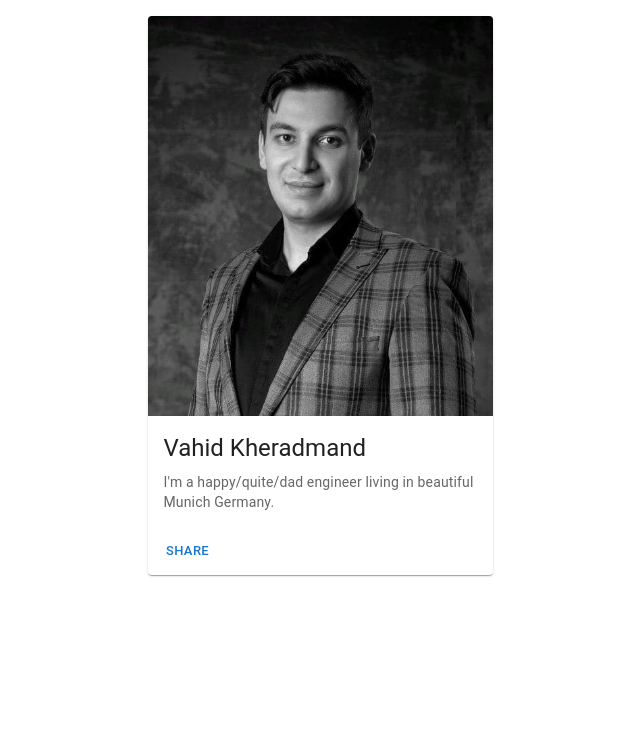
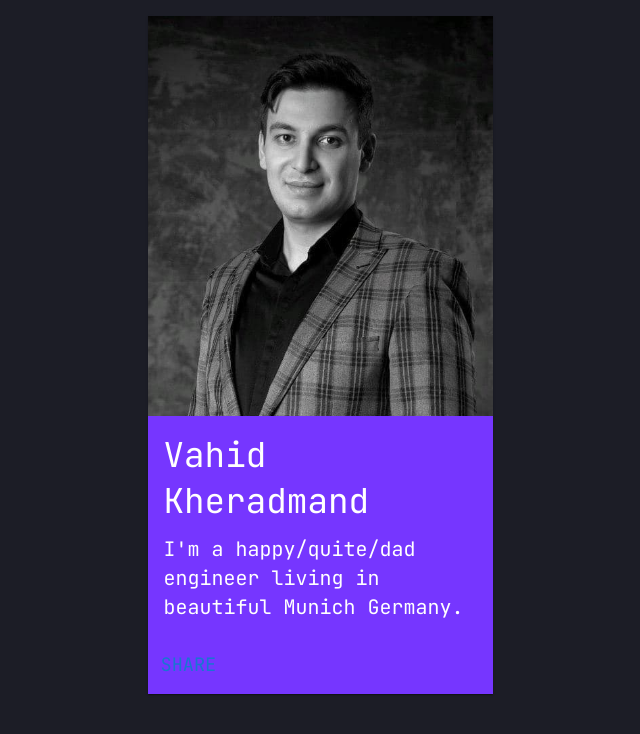
Before and after one commit to developerium/developerium.github.io, a React (Create React App) app: page / in a window 1280 px wide. Shown: the top 734 px of the page, without its empty margins (320-960 px from the left). Built offline with nearby package versions, Linux system fonts and the light colour scheme.

Commit message:
Styling the info card

```diff
--- a/public/index.html
+++ b/public/index.html
@@ -39,6 +39,7 @@
       #root {
         width: 100%;
         height: 100%;
+        background-color: #1c1d26;
       }
     </style>
   </head>
--- a/src/App.tsx
+++ b/src/App.tsx
@@ -4,9 +4,12 @@ import { InfoCard } from './components/InfoCard'
 import myImage from './assets/me-01.jpg'
 
 import { Layout } from './components/Layout'
+import { ThemeProvider } from '@mui/material'
+import { appTheme } from './config/theme-config'
 
 function App() {
   return (
+    <ThemeProvider theme={appTheme}>
       <Layout>
         <InfoCard
           title={'Vahid Kheradmand'}
@@ -16,6 +19,7 @@ function App() {
           image={myImage}
         />
       </Layout>
+    </ThemeProvider>
   )
 }
 
--- a/src/components/InfoCard.tsx
+++ b/src/components/InfoCard.tsx
@@ -1,9 +1,12 @@
 import React, { FC } from 'react'
-import Card from '@mui/material/Card'
+import Card, { CardProps } from '@mui/material/Card'
 import CardContent from '@mui/material/CardContent'
 import CardMedia from '@mui/material/CardMedia'
 import Typography from '@mui/material/Typography'
-import { Button, CardActionArea, CardActions } from '@mui/material'
+import Button from '@mui/material/Button'
+import CardActionArea from '@mui/material/CardActionArea'
+import CardActions from '@mui/material/CardActions'
+import { purpleColor, whiteColor } from '../config/theme-config'
 
 interface InfoCardProps {
   title: string
@@ -11,7 +14,12 @@ interface InfoCardProps {
   image: string
 }
 
-const rootStyle = { maxWidth: 345 }
+const rootStyle: CardProps['sx'] = {
+  maxWidth: 345,
+  backgroundColor: purpleColor,
+  border: 0,
+  borderRadius: 0,
+}
 
 export const InfoCard: FC<InfoCardProps> = ({ title, description, image }) => (
   <Card sx={rootStyle}>
@@ -19,11 +27,16 @@ export const InfoCard: FC<InfoCardProps> = ({ title, description, image }) => (
       <CardMedia component="img" height="400" image={image} alt={title} />
 
       <CardContent>
-        <Typography gutterBottom variant="h5" component="div">
+        <Typography
+          gutterBottom
+          variant="h5"
+          component="div"
+          color={whiteColor}
+        >
           {title}
         </Typography>
 
-        <Typography variant="body2" color="text.secondary">
+        <Typography variant="body2" color={whiteColor}>
           {description}
         </Typography>
       </CardContent>
--- /dev/null
+++ b/src/config/theme-config.ts
@@ -0,0 +1,12 @@
+import { createTheme } from '@mui/material'
+
+export const appTheme = createTheme({
+  typography: {
+    fontFamily: 'JetBrains Mono',
+    fontSize: 20,
+  },
+})
+
+// NOTE : app's black background is set in index.html file for better ux (not flickering)
+export const purpleColor = '#7636ff'
+export const whiteColor = '#fff'
```
Lines whose indentation alone changed are shown as unchanged.
